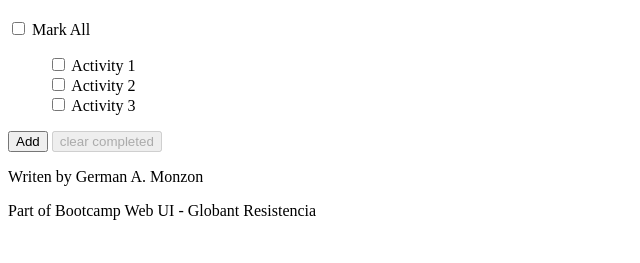
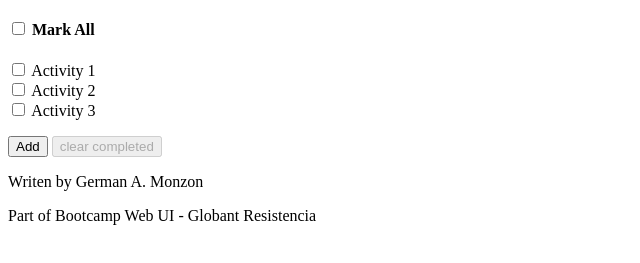
Before and after one commit to paulaflorensia/bootcamp-rcia, a plain HTML site: page Semantic-HTML/todo.html in a window 1280 px wide. Shown: the part 61-324 px from the top of the page, without its empty margins (0-640 px from the left). Drawn offline with Linux system fonts and the light colour scheme.

Commit message:
minor changes

```diff
--- a/Semantic-HTML/todo.html
+++ b/Semantic-HTML/todo.html
@@ -17,11 +17,13 @@
 	<article>
 
 		<header>
-			<input type="checkbox">
-			<label>Mark All</label>
+			<h4>
+				<input type="checkbox">
+				<label>Mark All</label>
+			</h4>
 		</header>
 
-		<ul>
+		<ul style="padding-inline-start: 0px;">
 			<li>
 				<input type="checkbox">
 				<label>Activity 1</label>
```
